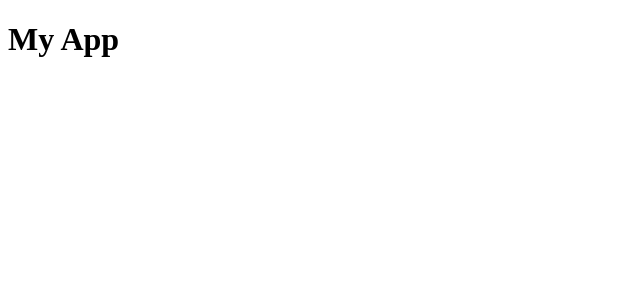
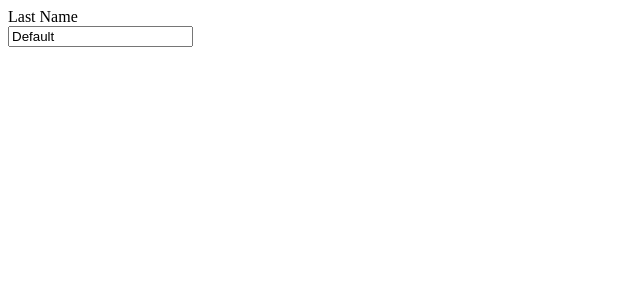
Before and after one commit to SohamAxel/ReactHandsOn, a React (Vite) app: page / in a window 1280 px wide. Shown: the top 300 px of the page, without its empty margins (0-640 px from the left). Built offline with nearby package versions, Linux system fonts and the light colour scheme.

Commit message:
Completed useLocalStorage hook

```diff
--- a/src/App.jsx
+++ b/src/App.jsx
@@ -1,8 +1,64 @@
+import useLocalStorage from "./Hooks/useLocalStorage"
 
 function App() {
+  // const [firstName, setFirstName] = useLocalStorage("FIRST_NAME", "")
+  // Bonus:
+  const [lastName, setLastName] = useLocalStorage("LAST_NAME", () => {
+    return "Default"
+  })
+
+  // Bonus:
+  // const [hobbies, setHobbies] = useLocalStorage("HOBBIES", [
+  //   "Programming",
+  //   "Weight Lifting",
+  // ])
+
   return (
-      <h1>My App</h1>
-  );
+    <>
+      {/* <div
+        style={{
+          display: "flex",
+          flexDirection: "column",
+          alignItems: "flex-start",
+          marginBottom: "1rem",
+        }}
+      >
+        <label>First Name</label>
+        <input
+          type="text"
+          value={firstName}
+          onChange={e => setFirstName(e.target.value)}
+        />
+      </div> */}
+
+      {/* Bonus: */}
+      <div
+        style={{
+          display: "flex",
+          flexDirection: "column",
+          alignItems: "flex-start",
+          marginBottom: "1rem",
+        }}
+      >
+        <label>Last Name</label>
+        <input
+          type="text"
+          value={lastName}
+          onChange={e => setLastName(e.target.value)}
+        />
+      </div>
+
+      {/* Bonus: */}
+      {/* <div>{hobbies.join(", ")}</div>
+      <button
+        onClick={() =>
+          setHobbies(currentHobbies => [...currentHobbies, "New Hobby"])
+        }
+      >
+        Add Hobby
+      </button> */}
+    </>
+  )
 }
 
-export default App;
+export default App
--- /dev/null
+++ b/src/Hooks/useLocalStorage.js
@@ -0,0 +1,30 @@
+import { useEffect, useState } from "react";
+
+const useLocalStorage = (key, value) => {
+  const [data, setData] = useState(() => {
+    const storedData = localStorage.getItem(key);
+    if (storedData){
+      return JSON.parse(storedData);
+    } else {
+      if (typeof value == 'function') {
+        return value();
+      } else {
+        return value;
+      }
+    }
+  });
+
+  useEffect(() => {
+    console.log("data changed");
+    if (data) {
+      localStorage.setItem(key, JSON.stringify(data));
+    } else {
+      localStorage.removeItem(key);
+    }
+  }, [data, key])
+
+
+  return [data, setData];
+};
+
+export default useLocalStorage;
```
